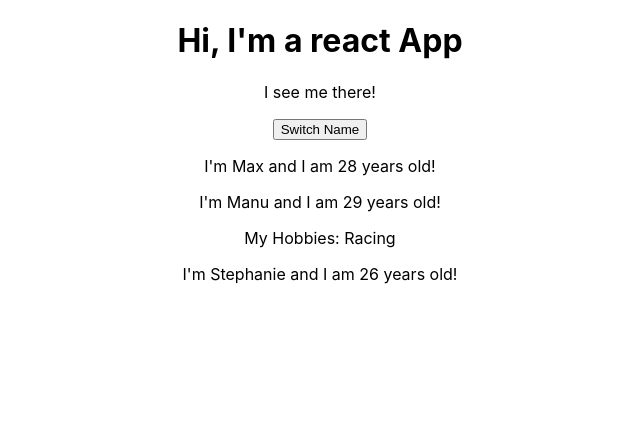
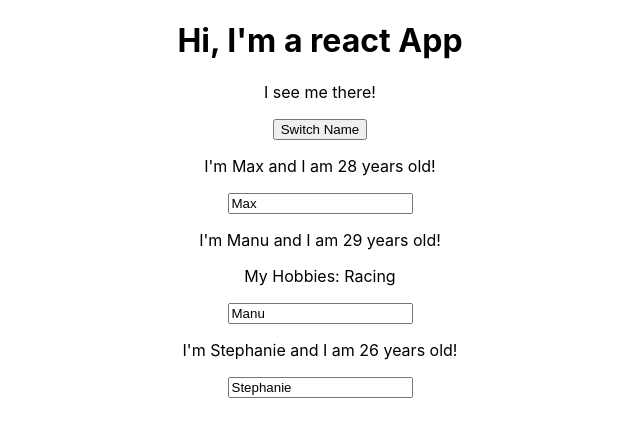
Before and after one commit to NaveenDK/react-js-concepts, a React (Create React App) app: page / in a window 1280 px wide. Shown: the top 436 px of the page, without its empty margins (320-960 px from the left). Built offline with nearby package versions, Linux system fonts and the light colour scheme.

Commit message:
added the two waybinding

```diff
--- a/src/App.js
+++ b/src/App.js
@@ -26,6 +26,20 @@
    })
   }
 
+nameChangedHandler = (event)=>{
+  this.setState({
+    persons:[
+      {name: 'Max', age: 28},
+      {name:event.target.value, age:29},
+      {name:'Stephanie', age:26}
+
+    ]
+   })
+
+}
+
+
+
   render() {
     return (
       <div className="App">
@@ -41,6 +55,7 @@
       name={this.state.persons[1].name}
       age ={this.state.persons[1].age}
       click={this.switchNameHandler.bind(this,'Max!')}
+      changed={this.nameChangedHandler}
        >My Hobbies: Racing</Person>
 
       <Person
--- a/src/Person/Person.js
+++ b/src/Person/Person.js
@@ -6,6 +6,7 @@
         <p onClick={props.click}>I'm {props.name} and I am {props.age} years old!</p>
 
     <p>{props.children}</p>
+    <input type="text" onChange={props.changed} value={props.name}/>
 
     </div>)
 };
```
